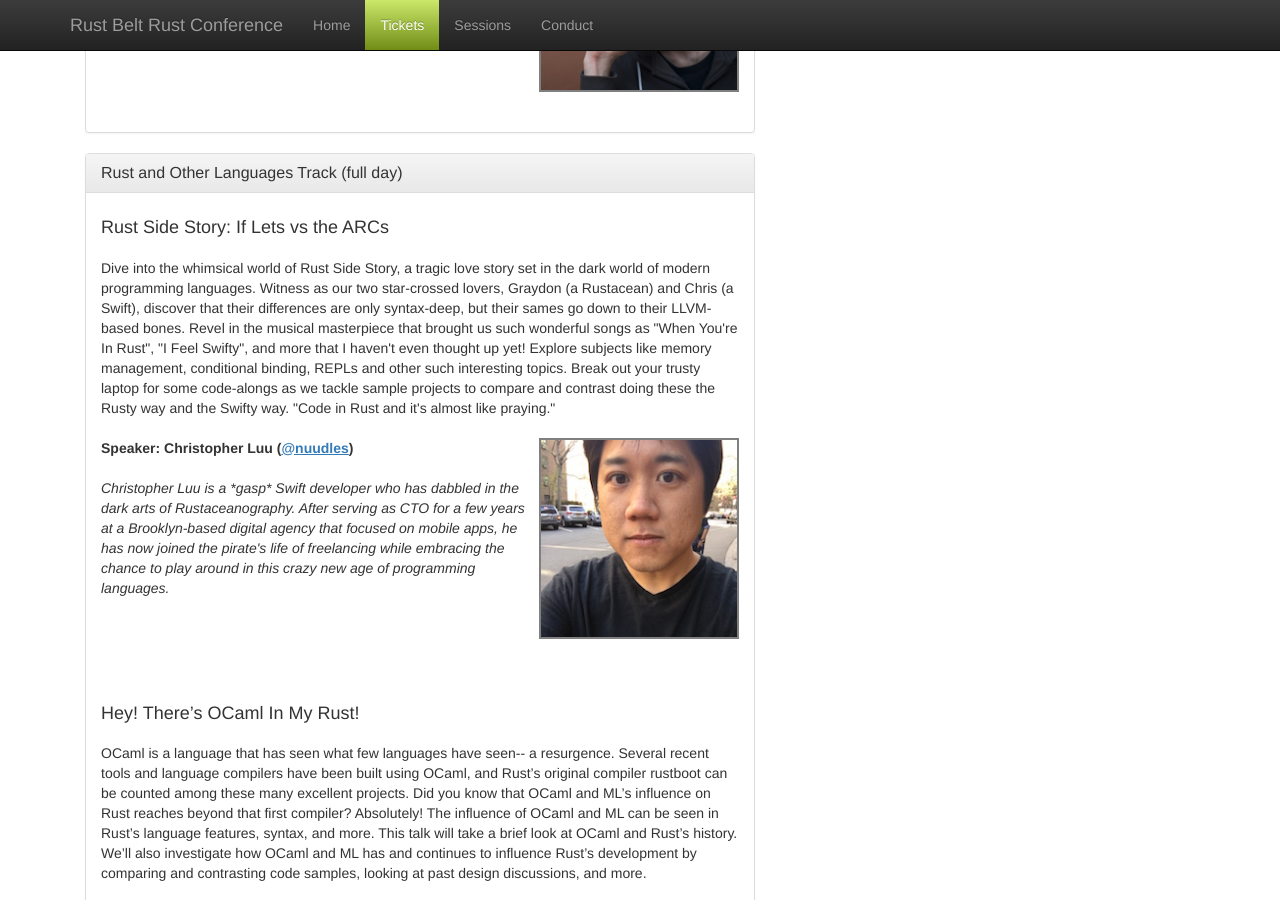
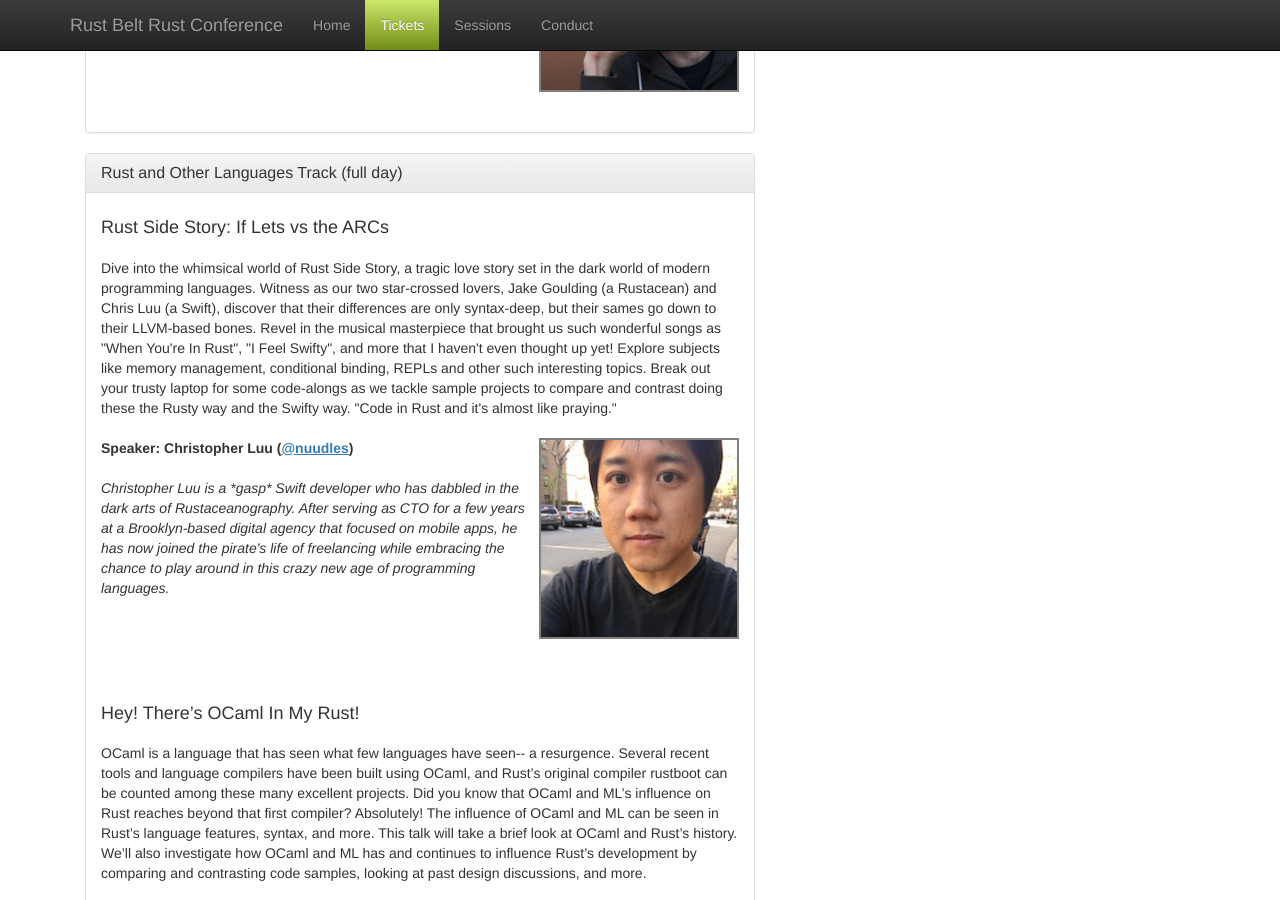
Before and after one commit to rustbeltrust/2016, a Jekyll site: the page built from sessions.html, in a window 1280 px wide and 900 px high, scrolled down 902 px. Built offline with Jekyll 4.4.1, drawn with Linux system fonts in a browser that asks for light colours; nearby versions of some CDN libraries; Markdown is read by kramdown in place of the engine named in the settings.

Commit message:
Update West Side Story characters' names

```diff
--- a/_data/sessions.yml
+++ b/_data/sessions.yml
@@ -17,7 +17,7 @@
       end: TBA
       topics:
         - title: "Rust Side Story: If Lets vs the ARCs"
-          description: "Dive into the whimsical world of Rust Side Story, a tragic love story set in the dark world of modern programming languages. Witness as our two star-crossed lovers, Graydon (a Rustacean) and Chris (a Swift), discover that their differences are only syntax-deep, but their sames go down to their LLVM-based bones. Revel in the musical masterpiece that brought us such wonderful songs as \"When You're In Rust\", \"I Feel Swifty\", and more that I haven't even thought up yet! Explore subjects like memory management, conditional binding, REPLs and other such interesting topics. Break out your trusty laptop for some code-alongs as we tackle sample projects to compare and contrast doing these the Rusty way and the Swifty way. \"Code in Rust and it's almost like praying.\""
+          description: "Dive into the whimsical world of Rust Side Story, a tragic love story set in the dark world of modern programming languages. Witness as our two star-crossed lovers, Jake Goulding (a Rustacean) and Chris Luu (a Swift), discover that their differences are only syntax-deep, but their sames go down to their LLVM-based bones. Revel in the musical masterpiece that brought us such wonderful songs as \"When You're In Rust\", \"I Feel Swifty\", and more that I haven't even thought up yet! Explore subjects like memory management, conditional binding, REPLs and other such interesting topics. Break out your trusty laptop for some code-alongs as we tackle sample projects to compare and contrast doing these the Rusty way and the Swifty way. \"Code in Rust and it's almost like praying.\""
           speakers:
             - name: Christopher Luu
               twitter: nuudles
```
